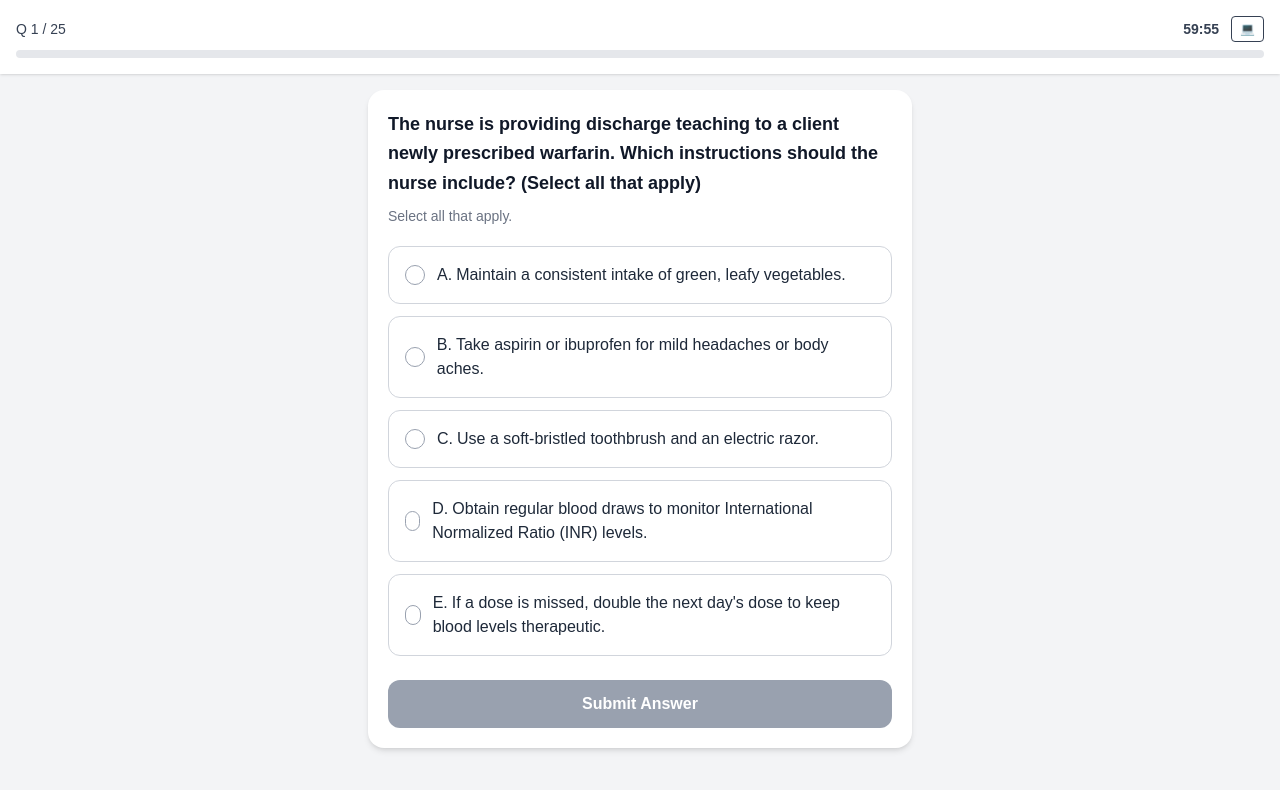
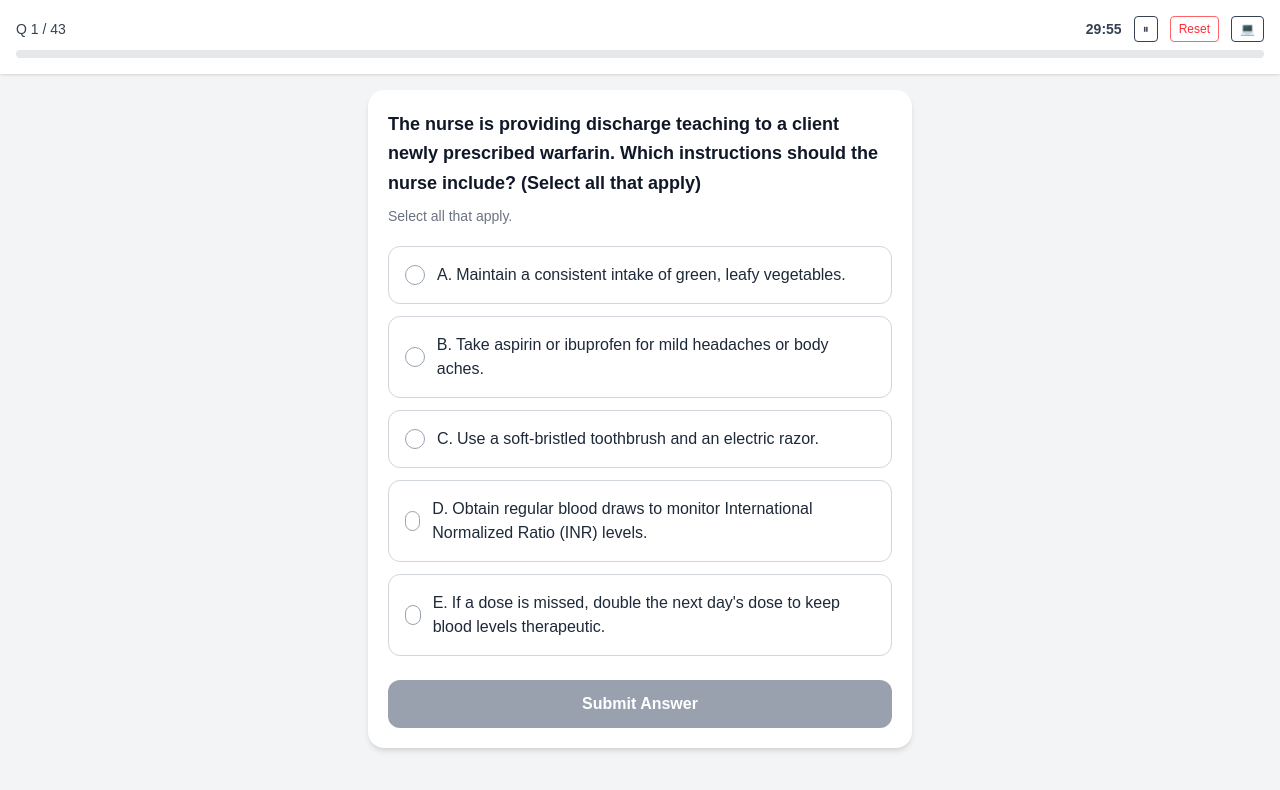
Before and after one commit to Paupau0830/nclex-review-app, a Next.js app: page /quiz in a window 1280 px wide. Shown: the top 790 px of the page. Built offline with nearby package versions, Linux system fonts and the light colour scheme.

Commit message:
feat: add pause exam and reset

```diff
--- a/app/quiz/page.tsx
+++ b/app/quiz/page.tsx
@@ -7,37 +7,34 @@ import QuestionCard from "@/components/QuestionCard";
 type Theme = "light" | "dark" | "system";
 
 export default function QuizPage() {
+  // ================= CONSTANTS =================
+  const TOTAL_QUESTIONS = 43;
+  const EXAM_TIME = 30 * 60;
+
+  // ================= STATE =================
   // eslint-disable-next-line @typescript-eslint/no-explicit-any
   const [dailyQuestions, setDailyQuestions] = useState<any[]>([]);
   const [currentIndex, setCurrentIndex] = useState(0);
   const [score, setScore] = useState(0);
-  const [timeLeft, setTimeLeft] = useState(30 * 60);
+  const [timeLeft, setTimeLeft] = useState(EXAM_TIME);
+  const [isPaused, setIsPaused] = useState(false);
 
-  // ✅ Theme state
   const [theme, setTheme] = useState<Theme>("system");
 
-  // 🔥 Apply theme (system + manual override)
+  // ================= THEME =================
   useEffect(() => {
     const savedTheme = localStorage.getItem("theme") as Theme | null;
-
-    if (savedTheme) {
     // eslint-disable-next-line react-hooks/set-state-in-effect
-      setTheme(savedTheme);
-    } else {
-      setTheme("system");
-    }
+    setTheme(savedTheme || "system");
   }, []);
 
   useEffect(() => {
     const root = document.documentElement;
 
     const applyTheme = (mode: Theme) => {
-      if (mode === "dark") {
-        root.classList.add("dark");
-      } else if (mode === "light") {
-        root.classList.remove("dark");
-      } else {
-        // system
+      if (mode === "dark") root.classList.add("dark");
+      else if (mode === "light") root.classList.remove("dark");
+      else {
         const isDark = window.matchMedia("(prefers-color-scheme: dark)").matches;
         root.classList.toggle("dark", isDark);
       }
@@ -45,23 +42,15 @@ export default function QuizPage() {
 
     applyTheme(theme);
 
-    // Listen to system changes ONLY if using system mode
     const media = window.matchMedia("(prefers-color-scheme: dark)");
-
-    const listener = () => {
-      if (theme === "system") {
-        applyTheme("system");
-      }
-    };
+    const listener = () => theme === "system" && applyTheme("system");
 
     media.addEventListener("change", listener);
-
     localStorage.setItem("theme", theme);
 
     return () => media.removeEventListener("change", listener);
   }, [theme]);
 
-  // 🔁 Cycle theme like real apps
   const toggleTheme = () => {
     setTheme((prev) =>
       prev === "light" ? "dark" : prev === "dark" ? "system" : "light"
@@ -71,13 +60,10 @@ export default function QuizPage() {
   const getThemeIcon = () => {
     if (theme === "light") return "☀️";
     if (theme === "dark") return "🌙";
-    return "💻"; // system
+    return "💻";
   };
 
   // ================= EXAM LOGIC =================
-
-  const TOTAL_QUESTIONS = 25;
-
   const generateExam = () => {
     const shuffled = [...questions].sort(() => 0.5 - Math.random());
     const selected = shuffled.slice(0, TOTAL_QUESTIONS);
@@ -85,7 +71,8 @@ export default function QuizPage() {
     setDailyQuestions(selected);
     setCurrentIndex(0);
     setScore(0);
-    setTimeLeft(60 * 60);
+    setTimeLeft(EXAM_TIME);
+    setIsPaused(false);
 
     localStorage.setItem("dailyQuestions", JSON.stringify(selected));
     localStorage.setItem("progress", "0");
@@ -97,6 +84,7 @@ export default function QuizPage() {
     // eslint-disable-next-line react-hooks/set-state-in-effect
     if (saved) setDailyQuestions(JSON.parse(saved));
     else generateExam();
+  // eslint-disable-next-line react-hooks/exhaustive-deps
   }, []);
 
   useEffect(() => {
@@ -113,13 +101,16 @@ export default function QuizPage() {
     localStorage.setItem("score", score.toString());
   }, [currentIndex, score]);
 
+  // ✅ Timer with pause support
   useEffect(() => {
+    if (isPaused) return;
+
     const timer = setInterval(() => {
       setTimeLeft((prev) => (prev <= 1 ? 0 : prev - 1));
     }, 1000);
 
     return () => clearInterval(timer);
-  }, []);
+  }, [isPaused]);
 
   const nextQuestion = () => setCurrentIndex((prev) => prev + 1);
 
@@ -127,20 +118,26 @@ export default function QuizPage() {
     if (correct) setScore((prev) => prev + 1);
   };
 
+  // ✅ Reset / Retake
   const resetExam = () => {
-    localStorage.removeItem("dailyQuestions");
-    localStorage.removeItem("progress");
-    localStorage.removeItem("score");
+    const confirmReset = confirm("Reset exam?");
+    if (!confirmReset) return;
+
+    localStorage.clear();
     generateExam();
   };
 
+  // ✅ Pause toggle
+  const togglePause = () => {
+    setIsPaused((prev) => !prev);
+  };
+
   // ================= UI =================
-
   if (dailyQuestions.length === 0) return <p>Loading...</p>;
 
   if (currentIndex >= dailyQuestions.length || timeLeft === 0) {
     return (
-      <div className="min-h-screen flex flex-col items-center justify-center px-4 bg-gray-100 dark:bg-gray-950">
+      <div className="min-h-screen flex items-center justify-center px-4 bg-gray-100 dark:bg-gray-950">
         <div className="bg-white dark:bg-gray-900 p-6 rounded-2xl shadow-md w-full max-w-md text-center">
           <h1 className="text-2xl font-bold text-gray-900 dark:text-white">
             Exam Finished
@@ -154,7 +151,7 @@ export default function QuizPage() {
             onClick={resetExam}
             className="w-full mt-6 bg-blue-600 text-white py-3 rounded-xl font-semibold"
           >
-            Retake the Exam
+            Retake Exam
           </button>
         </div>
       </div>
@@ -171,12 +168,29 @@ export default function QuizPage() {
           </span>
 
           <div className="flex items-center gap-3">
+            {/* Timer */}
             <span className="font-semibold">
               {Math.floor(timeLeft / 60)}:
               {(timeLeft % 60).toString().padStart(2, "0")}
             </span>
 
-            {/* 🔥 Theme Toggle */}
+            {/* Pause */}
+            <button
+              onClick={togglePause}
+              className="text-xs px-2 py-1 border rounded"
+            >
+              {isPaused ? "▶️" : "⏸"}
+            </button>
+
+            {/* Reset */}
+            <button
+              onClick={resetExam}
+              className="text-xs px-2 py-1 border rounded text-red-500 border-red-400"
+            >
+              Reset
+            </button>
+
+            {/* Theme */}
             <button
               onClick={toggleTheme}
               className="text-xs px-2 py-1 border rounded"
@@ -197,6 +211,23 @@ export default function QuizPage() {
         </div>
       </div>
 
+      {/* Pause Overlay */}
+      {isPaused && (
+        <div className="fixed inset-0 bg-black/60 flex items-center justify-center z-50">
+          <div className="bg-white dark:bg-gray-900 p-6 rounded-xl text-center">
+            <h2 className="text-lg font-semibold text-gray-900 dark:text-white">
+              Exam Paused
+            </h2>
+            <button
+              onClick={togglePause}
+              className="mt-4 px-4 py-2 bg-blue-600 text-white rounded"
+            >
+              Resume
+            </button>
+          </div>
+        </div>
+      )}
+
       {/* Content */}
       <div className="p-4 max-w-xl mx-auto">
         <QuestionCard
```
